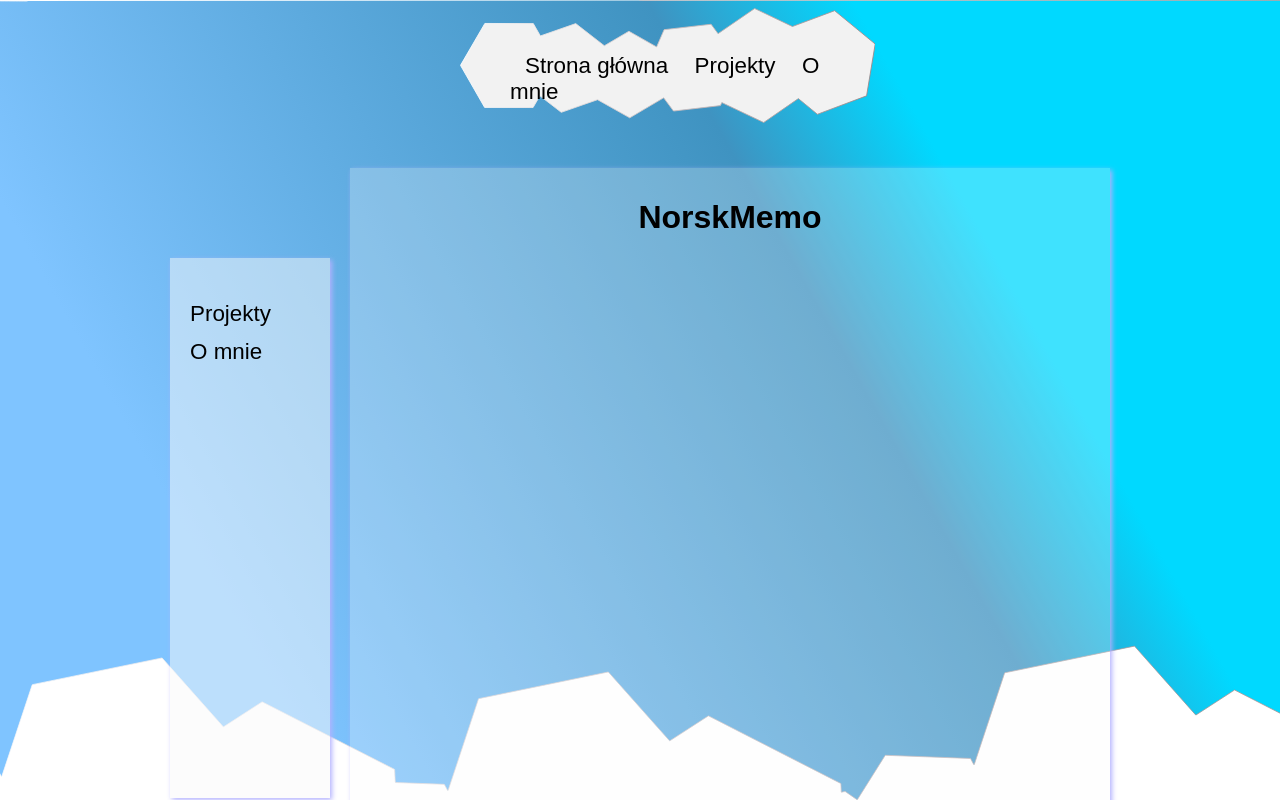
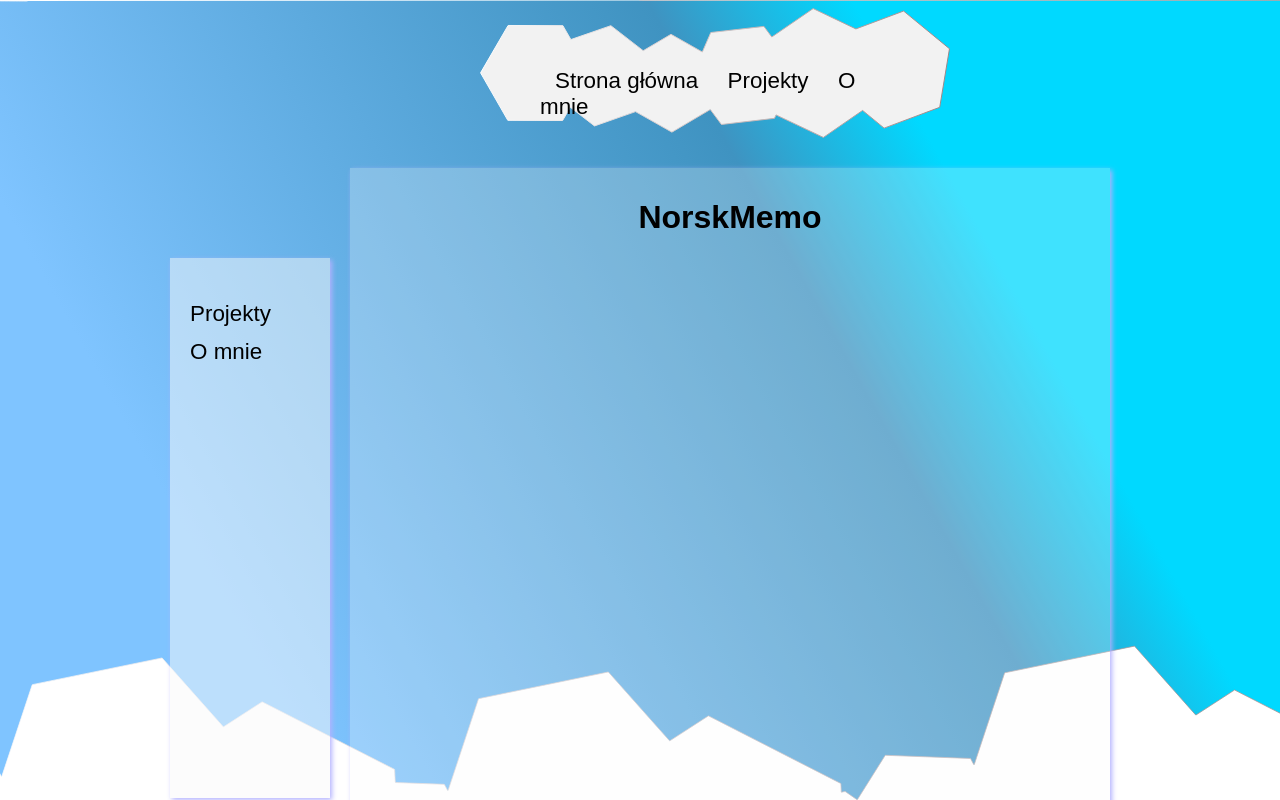
Before and after one commit to micavanco/Portfolio, a plain HTML site: page index.html in a window 1280 px wide. Shown: the top 800 px of the page. Drawn offline with Linux system fonts and the light colour scheme.

Commit message:
Added new jQuery animation script for header and fixed in css file header positioning

```diff
--- a/index.html
+++ b/index.html
@@ -75,6 +75,6 @@
     <script type="application/javascript" src="scripts/add-footer.js"></script>
     <script type="application/javascript" src="scripts/side-menu.js"></script>
     <script type="application/javascript" src="scripts/content-update.js"></script>
-
+    <script type="application/javascript" src="scripts/header.js"></script>
 </body>
 </html>
--- /dev/null
+++ b/scripts/header.js
@@ -0,0 +1,38 @@
+$(function () {
+   var $header = $('.header');
+
+   var prev = 100;
+   var $el = $('#content');
+
+   $(document).on('scroll', function () {
+       if($(this).scrollTop() > prev && $(this).scrollTop() > 60)
+       {
+           $header.fadeOut('slow');
+       }
+       else if($(this).scrollTop() < prev)
+       {
+           $header.animate({
+               opacity: '1.0',
+               width: '395',
+           }, 20, function () {
+               $header.show();
+           })
+       }
+       if($(this).scrollTop() === 0)
+       {
+           $header.animate({
+               minWidth: '+=700',
+               height: '+=10',
+               fontSize: '+=2'
+           }, 100, function () {
+               $header.animate({
+                   minWidth: '-=700',
+                   height: '-=10',
+                   fontSize: '-=2'
+               }, 500)
+           })
+       }
+
+       prev = $(this).scrollTop();
+   });
+});
--- a/stylesheet/styles.css
+++ b/stylesheet/styles.css
@@ -18,27 +18,27 @@ body
 .header
 {
     background: url('../images/SVG/bg-logo.svg') no-repeat;
-    background-size: cover;
     /*background-color: #b4b1b8;*/
-    margin: 0px 0px 0px 300px;
+    justify-content: center;
     position: fixed;
-    width: 395px;
-    height: 95px;
+    margin: 0% 25%;
+    min-height: 125px;
+    min-width: 450px;
     padding: 10px;
     z-index: 10;
 }
 .header ul
 {
     margin: 0px;
-    padding-top: 35px;
-    padding-bottom: 30px;
+    min-height: 85px;
+    padding: 50px 40px 0 50px;
 }
 .header li
 {
 
     list-style-type: none;
     display: inline;
-    padding: 2px 7px 10px 15px;
+    padding: 2px 10px 10px 15px;
 }
 .header a
 {
```
